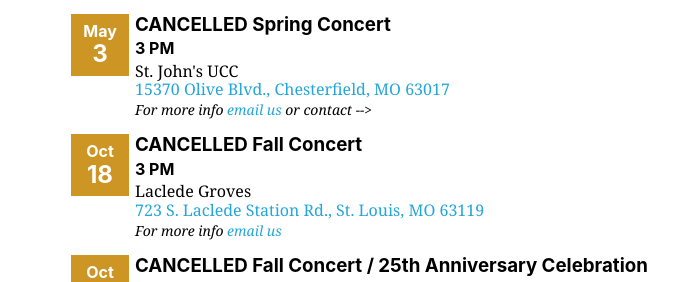
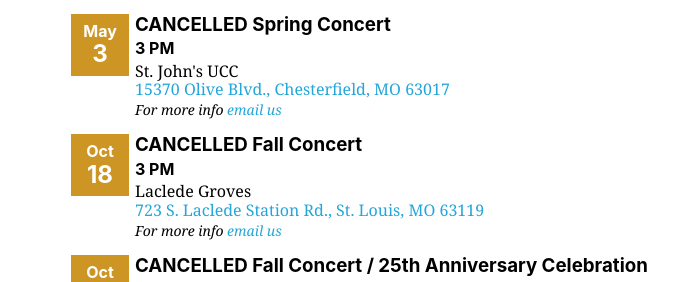
Before and after one commit to GatewayRingers/GatewayRingers.github.io, a Jekyll site: the page built from events.html, in a window 1280 px wide and 900 px high, scrolled down 2887 px. Shown: the part 160-442 px from the top of the window, without its empty margins (105-783 px from the left). Built offline with Jekyll 4.4.1, drawn with Linux system fonts in a browser that asks for light colours; nearby versions of some CDN libraries.

Commit message:
Update events.yml

```diff
--- a/_data/events.yml
+++ b/_data/events.yml
@@ -131,7 +131,7 @@
       location: St. John's UCC
       address: 15370 Olive Blvd., Chesterfield, MO 63017
       href: https://www.google.com/maps/place/15370+Olive+Blvd,+Chesterfield,+MO+63017/@38.6588294,-90.5573403,15z/data=!3m1!4b1!4m5!3m4!1s0x87df2b36cfff0a09:0xc49cf08ee9f0d543!8m2!3d38.6588297!4d-90.548607
-      contact: -->
+      contact:
     - date: 2020-10-18
       name: CANCELLED Fall Concert
       time: 3 PM
```
